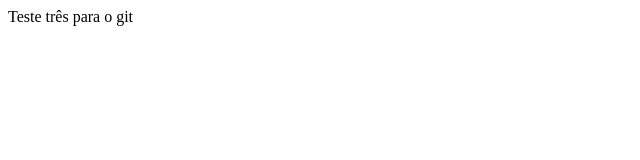
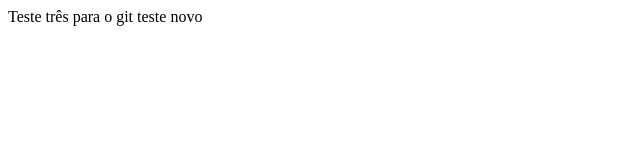
Before and after one commit to GusNachbar/meu_projeto_versionado, a plain HTML site: page index.html in a window 1280 px wide. Shown: the full height of the page, 0-640 px from the left. Drawn offline with Linux system fonts and the light colour scheme.

Commit message:
testando para o github

```diff
--- a/index.html
+++ b/index.html
@@ -2,6 +2,7 @@
 
 <head>
 	Teste três para o git
+	teste novo
 </head>
 
 <body>
```
